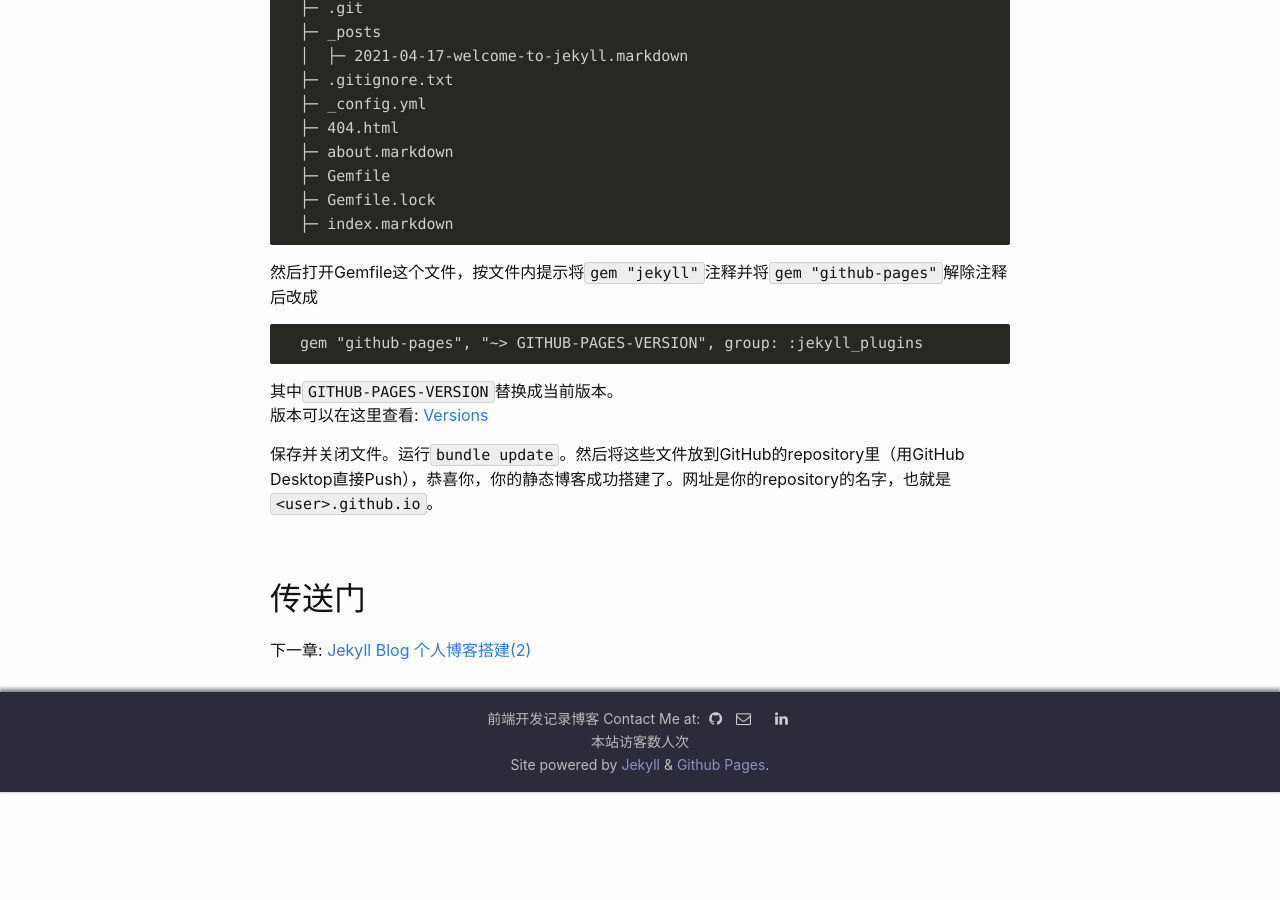
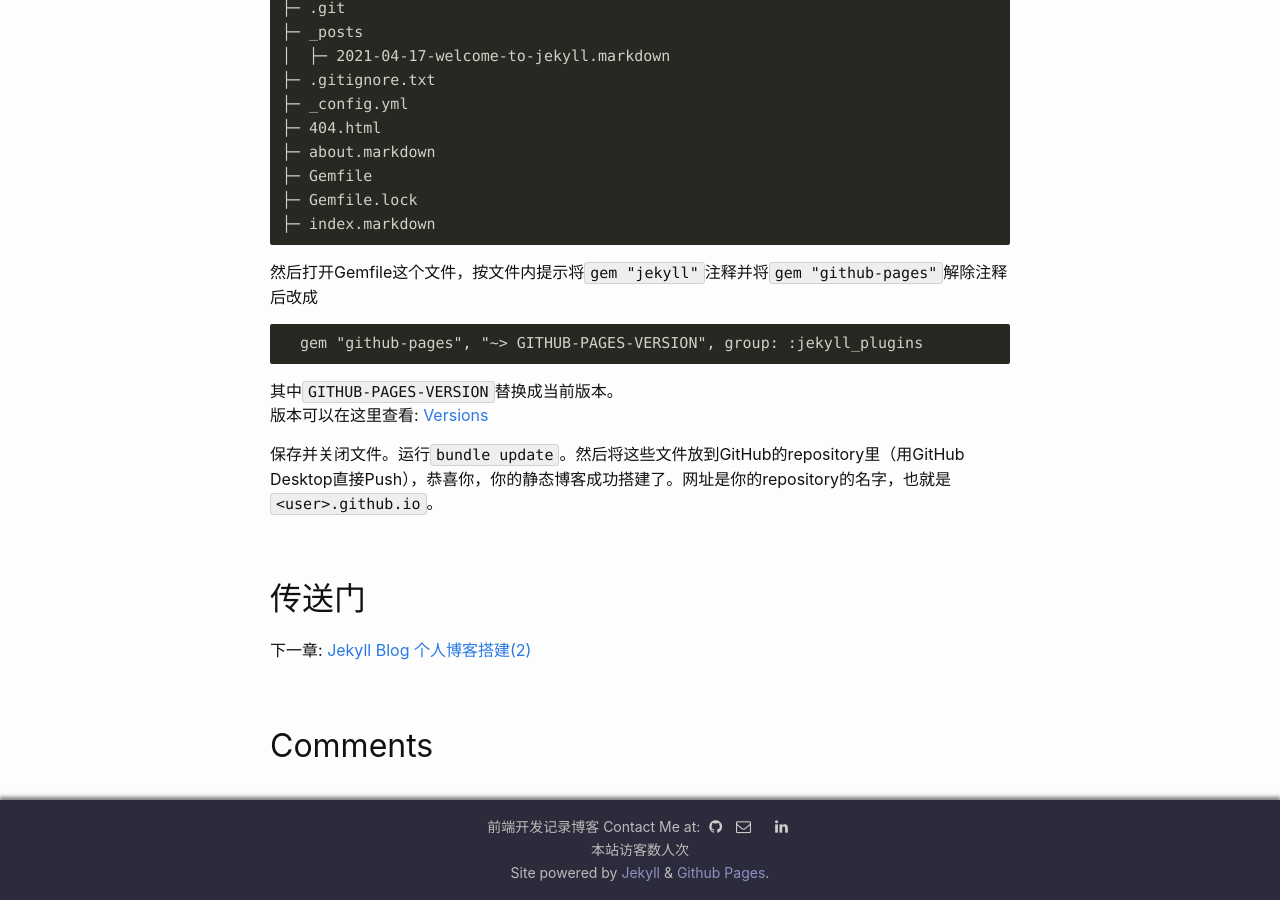
Before and after one commit to ThomasMental/ThomasMental.github.io, a Jekyll site: the page built from _posts/2021-04-16-Jekyll-1.markdown, in a window 1280 px wide and 900 px high, scrolled down 1888 px. Built offline with Jekyll 4.4.1, drawn with Linux system fonts in a browser that asks for light colours; comment, search, counter and statistics services are not loaded; a style sheet for code colours, icons or effects is not loaded; before the commit the page ends 2680 px from its top, so only the background shows below that.

Commit message:
update posts

````diff
--- a/_posts/2021-04-16-Jekyll-1.markdown
+++ b/_posts/2021-04-16-Jekyll-1.markdown
@@ -34,14 +34,14 @@
 Windows系统去[https://rubyinstaller.org/](http://rubyinstaller.org)
 官网下载RubyInstaller并安装。安装完选择自动运行
 
-```
-  ridk install
+```console
+ridk install
 ```
 
 按提示按Enter就行了。安装完运行指令
 
-```
-  ruby -v
+```console
+ruby -v
 ```
 
 查看是否安装成功
@@ -51,8 +51,8 @@
 
 执行下面的语句安装
 
-```
-  gem install jekyll bundler
+```console
+gem install jekyll bundler
 ```
 
 **注意: 运行bundler请确保你的安装地址不要有中文，比如你的用户名文件夹，不然会报错的！！**
@@ -61,30 +61,30 @@
 
 在之前我们创建了一个Repository并且将其放到了指定的位置。我们先进入这个文件夹
 
-```
-  cd user.github.io
+```console
+cd user.github.io
 ```
 
 然后执行```jekyll new```命令
 
-```
+```console
   jekyll new .
 ```
 
 得到下列文件目录
 
 ```
-  .
-  ├─ .git
-  ├─ _posts
-  │  ├─ 2021-04-17-welcome-to-jekyll.markdown
-  ├─ .gitignore.txt
-  ├─ _config.yml
-  ├─ 404.html
-  ├─ about.markdown
-  ├─ Gemfile
-  ├─ Gemfile.lock
-  ├─ index.markdown
+.
+├─ .git
+├─ _posts
+│  ├─ 2021-04-17-welcome-to-jekyll.markdown
+├─ .gitignore.txt
+├─ _config.yml
+├─ 404.html
+├─ about.markdown
+├─ Gemfile
+├─ Gemfile.lock
+├─ index.markdown
 ```
 
 然后打开Gemfile这个文件，按文件内提示将```gem "jekyll"```注释并将```gem "github-pages"```解除注释后改成
@@ -101,3 +101,5 @@
 ## 传送门
 
 下一章: [Jekyll Blog 个人博客搭建(2)](https://thomasmental.github.io/2021/04/20/Jekyll-2/)
+
+## Comments
````
Also changed, not shown: _posts/2021-04-19-Markdown.markdown (+17 -5 lines).
